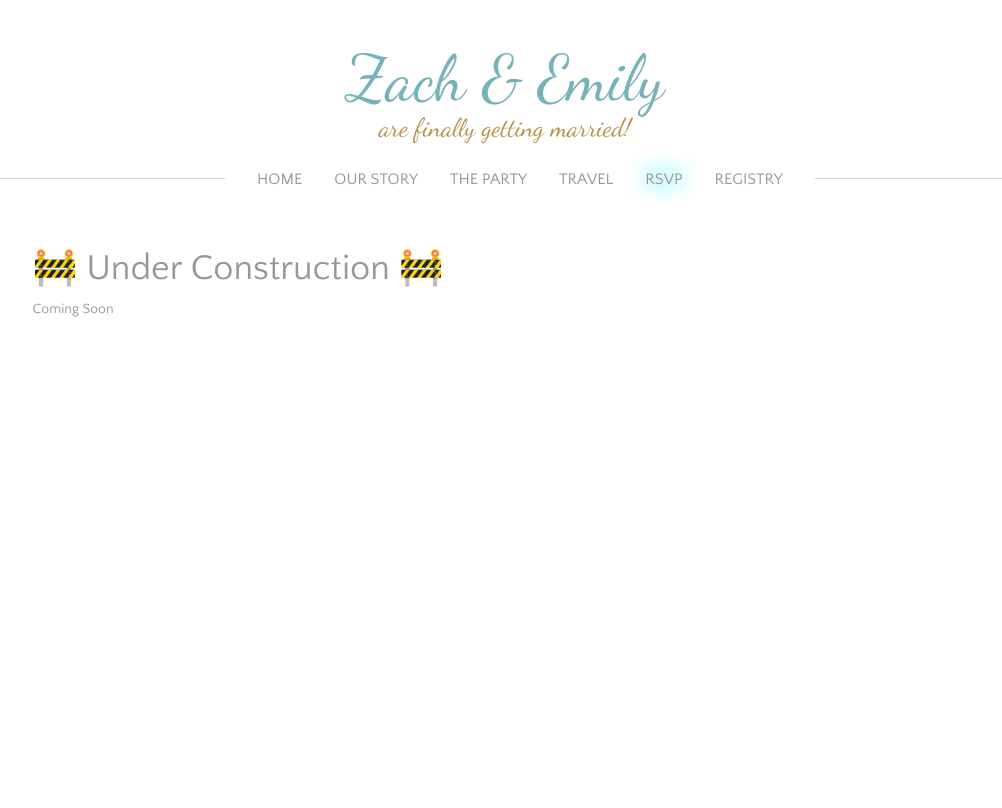
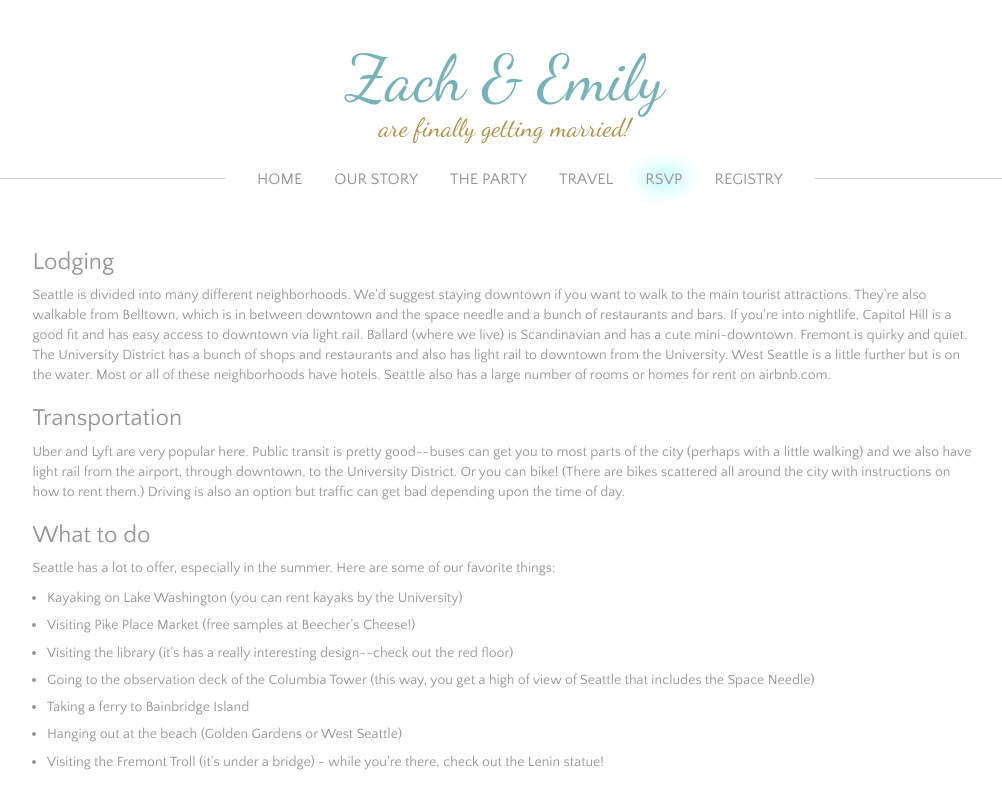
Before and after one commit to znation/zachandemilyarefinallygettingmarried.com, a Gatsby site: page /travel in a window 1280 px wide. Shown: the whole page, without its empty margins (135-1137 px from the left). Built offline with nearby package versions, Linux system fonts and the light colour scheme; Gatsby itself is replaced by a stand-in of ours.

Commit message:
Update Travel page

```diff
--- a/src/pages/travel.js
+++ b/src/pages/travel.js
@@ -4,8 +4,31 @@ import { PageLayout } from '../components/layout'
 
 const SecondPage = () => (
   <PageLayout>
-    <h1>🚧 Under Construction 🚧</h1>
-    <p>Coming Soon</p>
+    <h3>Lodging</h3>
+    <p>
+      Seattle is divided into many different neighborhoods.  We'd suggest staying downtown if you want to walk to the main tourist attractions.  They're also walkable from Belltown, which is in between downtown and the space needle and a bunch of restaurants and bars.  If you're into nightlife, Capitol Hill is a good fit and has easy access to downtown via light rail.  Ballard (where we live) is Scandinavian and has a cute mini-downtown.  Fremont is quirky and quiet. The University District has a bunch of shops and restaurants and also has light rail to downtown from the University. West Seattle is a little further but is on the water.  Most or all of these neighborhoods have hotels.  Seattle also has a large number of rooms or homes for rent on airbnb.com.
+    </p>
+    <h3>
+      Transportation
+    </h3>
+    <p>
+      Uber and Lyft are very popular here.  Public transit is pretty good--buses can get you to most parts of the city (perhaps with a little walking) and we also have light rail from the airport, through downtown, to the University District.  Or you can bike! (There are bikes scattered all around the city with instructions on how to rent them.)  Driving is also an option but traffic can get bad depending upon the time of day.
+    </p>
+    <h3>
+      What to do
+    </h3>
+    <p>
+      Seattle has a lot to offer, especially in the summer.  Here are some of our favorite things:
+    </p>
+    <ul>
+      <li>Kayaking on Lake Washington (you can rent kayaks by the University)</li>
+      <li>Visiting Pike Place Market (free samples at Beecher's Cheese!)</li>
+      <li>Visiting the library (it's has a really interesting design--check out the red floor)</li>
+      <li>Going to the observation deck of the Columbia Tower (this way, you get a high of view of Seattle that includes the Space Needle)</li>
+      <li>Taking a ferry to Bainbridge Island</li>
+      <li>Hanging out at the beach (Golden Gardens or West Seattle)</li>
+      <li>Visiting the Fremont Troll (it's under a bridge) - while you're there, check out the Lenin statue!</li>
+    </ul>
   </PageLayout>
 )
 
```
